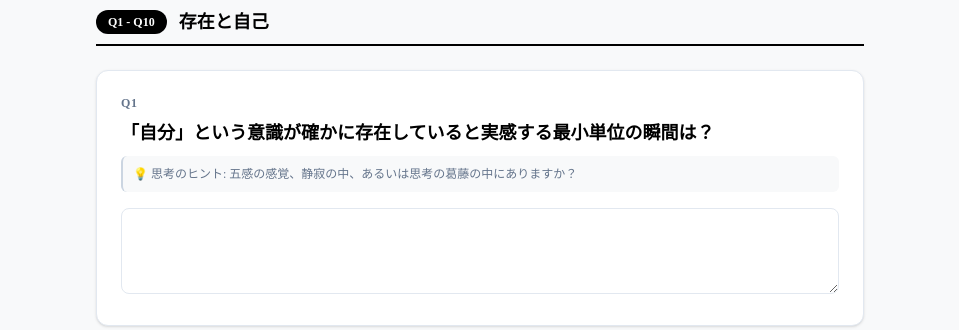
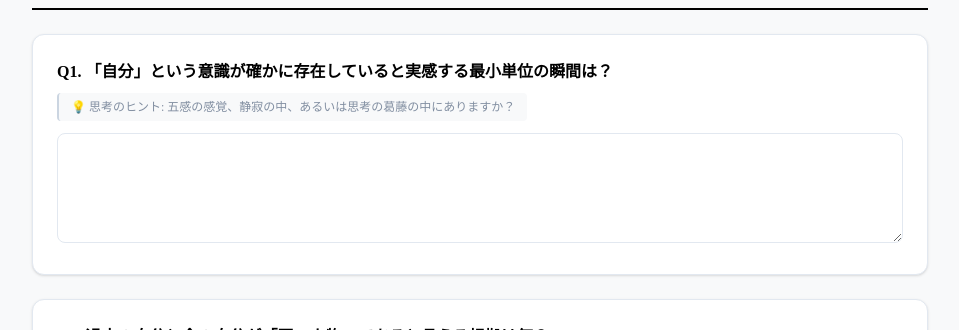
Before and after one commit to Cozy-Blank/watasiwo-katachi-tsukurumono, a Next.js app: page / in a window 1280 px wide. Shown: the part 622-952 px from the top of the page, without its empty margins (160-1119 px from the left). Built offline with nearby package versions, Linux system fonts and the light colour scheme.

Commit message:
fix: 回答欄の幅を拡大、Qの配置変更、フォントサイズとヒント表記の微調整

```diff
--- a/app/page.tsx
+++ b/app/page.tsx
@@ -72,9 +72,10 @@ export default function Home() {
 
   return (
     <main className="min-h-screen bg-[#F8F9FA] text-[#1E293B] py-12 px-4 sm:px-6 lg:px-8">
-      <div className="max-w-3xl mx-auto">
+      {/* 全体の最大幅を max-w-4xl に広げて回答欄の横幅にゆとりを持たせました */}
+      <div className="max-w-4xl mx-auto">
 
-        {/* 復元：トップのイラストバナー */}
+        {/* トップのイラストバナー */}
         <div className="mb-8 overflow-hidden rounded-2xl shadow-sm border border-[#E2E8F0]">
           <img
             src="/katati.webp"
@@ -145,29 +146,24 @@ export default function Home() {
                       key={q.id}
                       className="bg-white p-6 rounded-xl shadow-sm border border-[#E2E8F0] transition-all hover:border-[#CBD5E1]"
                     >
-                      {/* Q番号のみ表示（個別のジャンル名は削除） */}
-                      <div className="flex items-center justify-between mb-2">
-                        <span className="text-xs font-bold tracking-wider text-[#64748B] uppercase">
-                          Q{q.id}
-                        </span>
-                      </div>
-
-                      <h3 className="text-base sm:text-lg font-bold text-[#000000] mb-2 leading-relaxed">
-                        {q.question}
+                      {/* 質問の前にQを表示（フォントサイズは小さめ・控えめ） */}
+                      <h3 className="text-sm sm:text-base font-semibold text-[#000000] mb-2 leading-relaxed">
+                        Q{q.id}. {q.question}
                       </h3>
 
+                      {/* 思考のヒント（極小フォントでさりげなく表示） */}
                       {q.hint && (
-                        <p className="text-xs text-[#64748B] mb-4 bg-[#F8F9FA] p-2.5 rounded-md border-l-2 border-[#CBD5E1]">
-                          💡 思考のヒント: {q.hint}
+                        <p className="text-[11px] sm:text-xs text-[#64748B] mb-3 bg-[#F8F9FA] px-3 py-1.5 rounded border-l-2 border-[#CBD5E1] inline-block">
+                          💡 <span className="opacity-80">思考のヒント: {q.hint}</span>
                         </p>
                       )}
 
-                      {/* 回答欄（プレースホルダー削除済み） */}
+                      {/* 回答欄（幅を広く確保・プレースホルダーなし） */}
                       <textarea
                         value={answers[q.id] || ''}
                         onChange={(e) => handleAnswerChange(q.id, e.target.value)}
-                        rows={3}
-                        className="w-full p-3 text-sm border border-[#E2E8F0] rounded-lg focus:outline-none focus:ring-1 focus:ring-black focus:border-black transition-all resize-y text-[#1E293B]"
+                        rows={4}
+                        className="w-full p-3.5 text-sm border border-[#E2E8F0] rounded-lg focus:outline-none focus:ring-1 focus:ring-black focus:border-black transition-all resize-y text-[#1E293B]"
                       />
                     </div>
                   ))}
```
